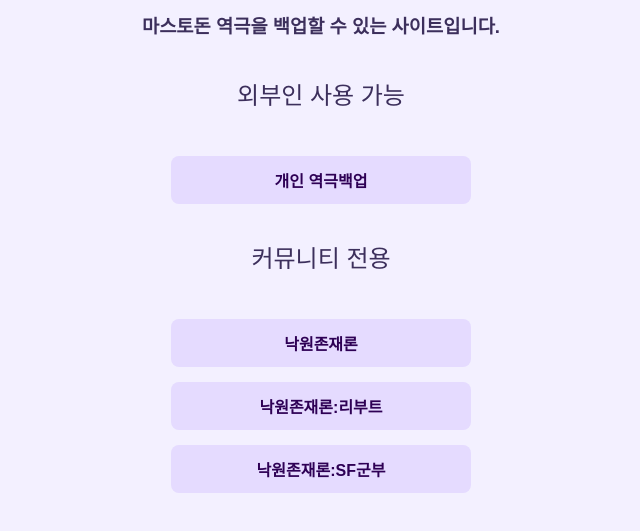
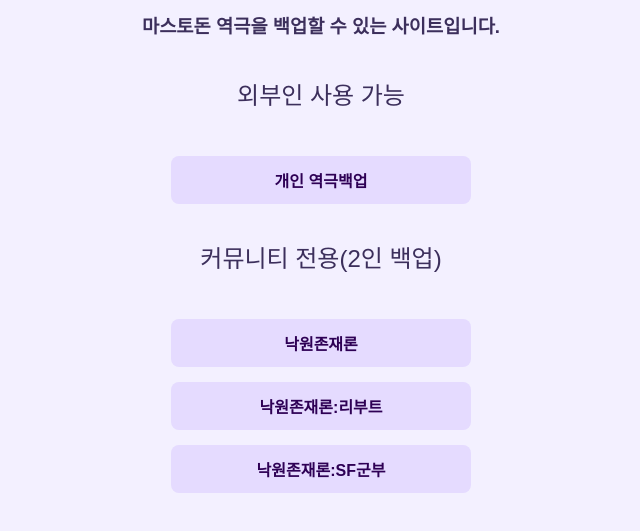
Before and after one commit to tensor-999/tensor-999.github.io, a plain HTML site: page index.html in a window 1280 px wide. Shown: the part 143-674 px from the top of the page, without its empty margins (319-959 px from the left). Drawn offline with Linux system fonts and the light colour scheme.

Commit message:
2인 백업 기능 구현

```diff
--- a/index.html
+++ b/index.html
@@ -12,7 +12,7 @@
 <ul>
 	<h2>외부인 사용 가능</h2>
 	<li><a href="./personal.html">개인 역극백업</a></li>
-	<h2>커뮤니티 전용</h2>
+	<h2>커뮤니티 전용(2인 백업)</h2>
 	<li><a href="./paradise.html">낙원존재론</a></li>
 	<li><a href="./paradise-RE.html">낙원존재론:리부트</a></li>
 	<li><a href="./paradise-SF.html">낙원존재론:SF군부</a></li>
```
